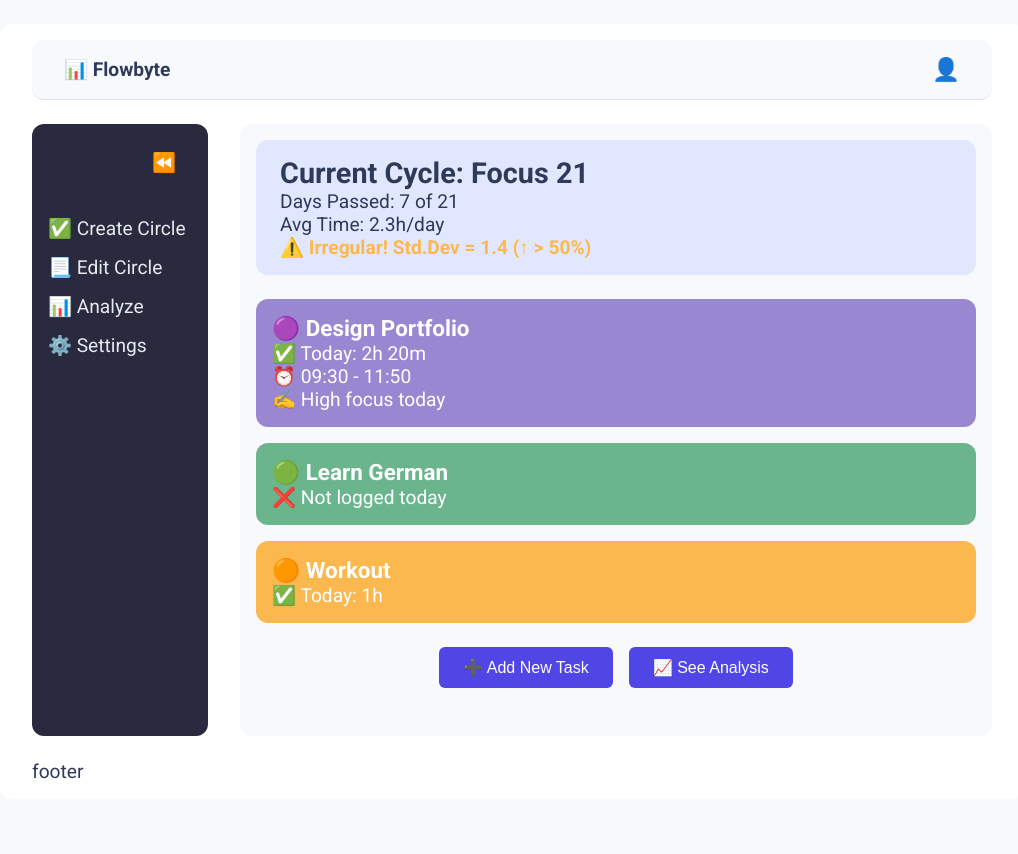
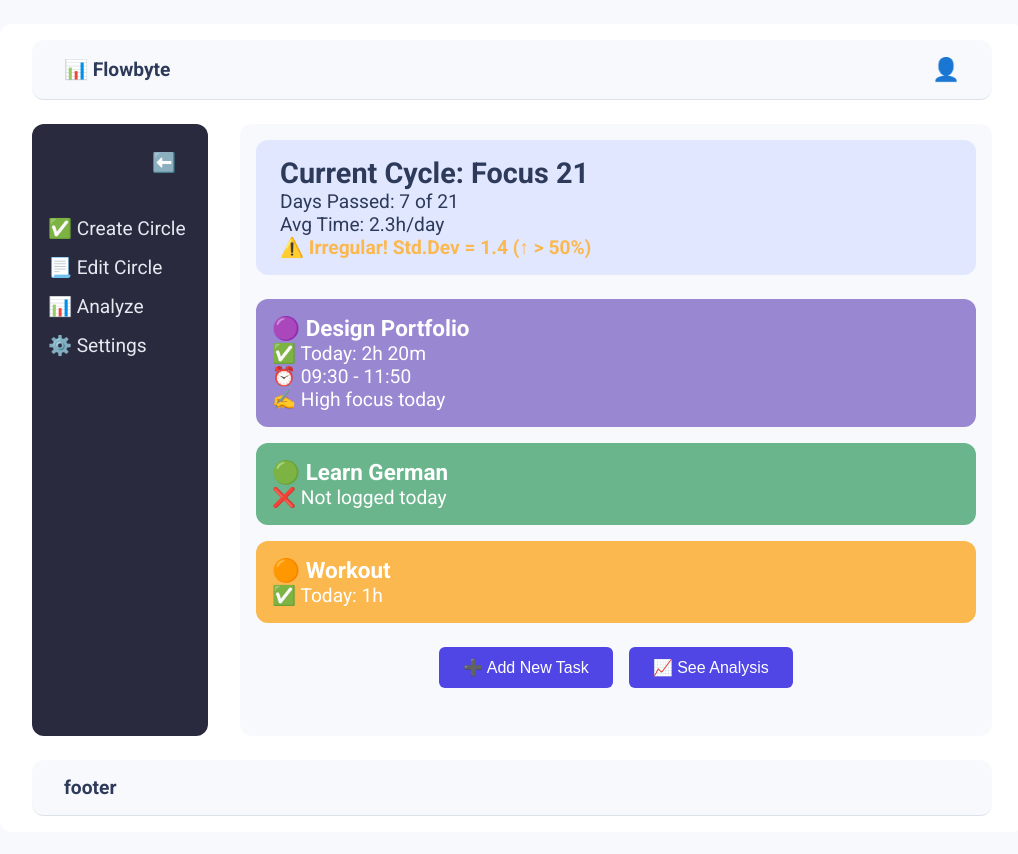
Before and after one commit to LinSchmitz/Flowbyte, a React (Vite) app: page / in a window 1280 px wide. Shown: the whole page, without its empty margins (128-1146 px from the left). Before the commit the page ends 823 px from the top, so only its background shows below. Built offline with nearby package versions, Linux system fonts and the light colour scheme.

Commit message:
added footer

```diff
--- a/src/components/App.jsx
+++ b/src/components/App.jsx
@@ -22,7 +22,7 @@ function SideBar() {
   return (
     <div className={`sidebar ${isOpen ? 'open' : 'collapsed'}`}>
       <button className="toggle-btn" onClick={() => setIsOpen(prev => !prev)}>
-        {isOpen ? '⏪' : '⏩'}
+        {isOpen ? '⬅️' : '➡️'}
       </button>
 
       {isOpen ? (
--- a/src/index.css
+++ b/src/index.css
@@ -173,16 +173,6 @@ body {
   margin-bottom: 1rem;
 }
 
-/* .sidebar {
-  width: 220px;
-  min-width: 180px;
-  background-color: var(--color-surface-dark);
-  padding: 1rem;
-  border-radius: var(--border-radius);
-  color: var(--color-text-dark);
-  box-shadow: var(--box-shadow);
-} */
-
 /* Dashboard or main content */
 .dashboard {
   flex: 1;
@@ -232,6 +222,20 @@ body {
 
 .task-card.orange {
   background-color: var(--color-warning);
+  border-radius: var(--border-radius);
+}
+
+/* footer */
+footer {
+  display: flex;
+  flex-direction: row;
+  align-items: center;
+  padding: 1rem 2rem;
+  font-weight: bold;
+  font-size: 1.2rem;
+  background-color: var(--color-background);
+  border-bottom: 1px solid var(--color-border);
+  font-family: inherit;
   border-radius: var(--border-radius);
 }
 
```
